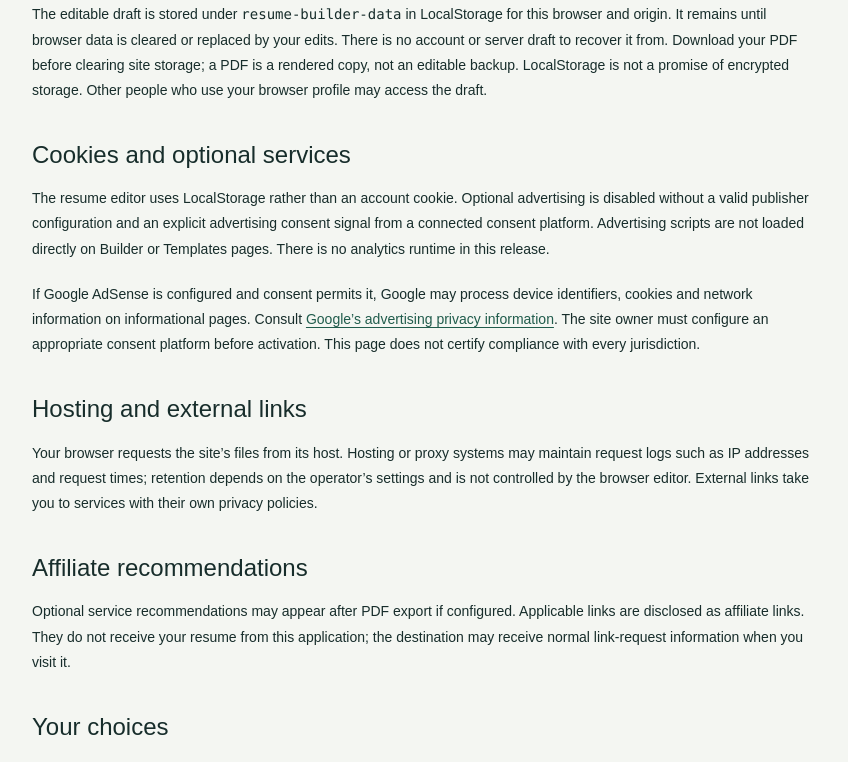
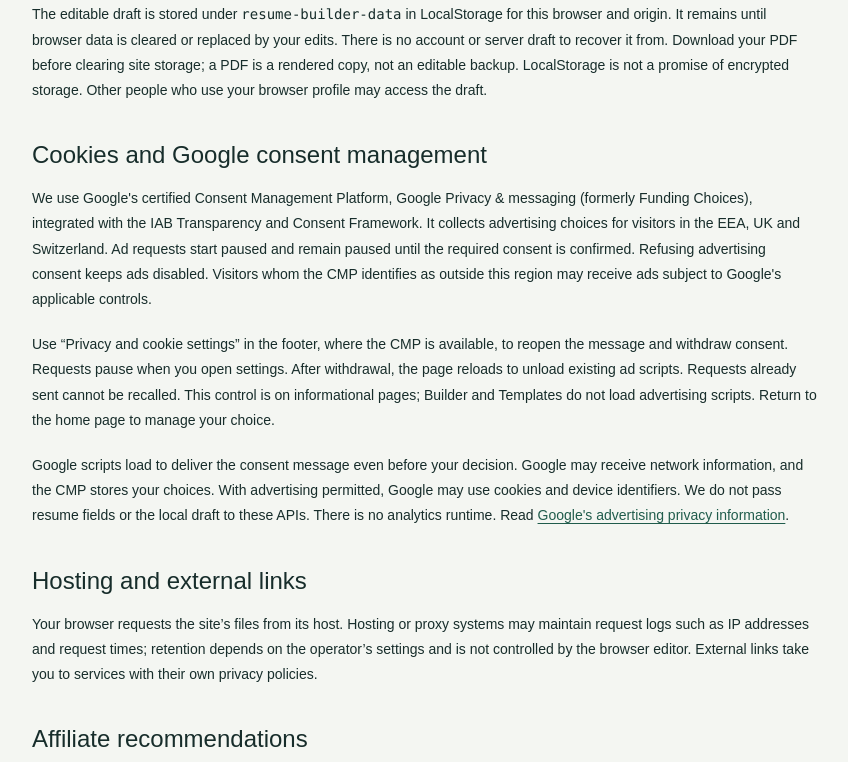
Before and after one commit to Jahid-Hossan/cv-builder, a Next.js app: page /privacy in a window 1280 px wide. Shown: the part 490-1252 px from the top of the page, without its empty margins (215-1063 px from the left). Built offline with nearby package versions, Linux system fonts and the light colour scheme; no server answers.

Commit message:
feat: integrate Google CMP consent and withdrawal controls

```diff
--- a/package.json
+++ b/package.json
@@ -6,7 +6,7 @@
   "scripts": {
     "dev": "next dev --hostname 0.0.0.0",
     "build": "next build",
-    "test": "node --test tests/resume.test.js tests/site.test.js"
+    "test": "node --test tests/*.test.js"
   },
   "dependencies": {
     "@dnd-kit/core": "^6.3.1",
--- a/src/app/globals.css
+++ b/src/app/globals.css
@@ -1596,3 +1596,5 @@
   .resource-grid { grid-template-columns:1fr; }
   .site-footer { padding:24px 20px; }
 }
+
+.privacy-settings { background:none; border:0; padding:0; color:inherit; text-decoration:underline; cursor:pointer; font:inherit; }
--- a/src/app/layout.jsx
+++ b/src/app/layout.jsx
@@ -22,6 +22,8 @@
   return (
     <html lang="en">
       <body>
+        {/* Pause before hydration or any AdSense insertion. This loads no remote code. */}
+        <script dangerouslySetInnerHTML={{ __html: "(window.adsbygoogle=window.adsbygoogle||[]).pauseAdRequests=1;" }} />
         <a className="skip-link" href="#main-content">
           Skip to content
         </a>
--- a/src/app/privacy/page.jsx
+++ b/src/app/privacy/page.jsx
@@ -10,7 +10,7 @@
     <main className="content-page">
       <h1>Privacy Policy</h1>
       <p>
-        Policy updated: <time dateTime="2026-10-03">3 October 2026</time>
+        Policy updated: <time dateTime="2026-10-04">4 October 2026</time>
       </p>
       <h2>Resume information</h2>
       <p>
@@ -30,28 +30,33 @@
         is not a promise of encrypted storage. Other people who use your browser
         profile may access the draft.
       </p>
-      <h2>Cookies and optional services</h2>
+      <h2>Cookies and Google consent management</h2>
       <p>
-        The resume editor uses LocalStorage rather than an account cookie.
-        Optional advertising is disabled without a valid publisher configuration
-        and an explicit advertising consent signal from a connected consent
-        platform. Advertising scripts are not loaded directly on Builder or
-        Templates pages. There is no analytics runtime in this release.
+        We use Google's certified Consent Management Platform, Google Privacy
+        &amp; messaging (formerly Funding Choices), integrated with the IAB
+        Transparency and Consent Framework. It collects advertising choices
+        for visitors in the EEA, UK and Switzerland. Ad requests start paused
+        and remain paused until the required consent is confirmed. Refusing
+        advertising consent keeps ads disabled. Visitors whom the CMP identifies
+        as outside this region may receive ads subject to Google's applicable controls.
       </p>
       <p>
-        If Google AdSense is configured and consent permits it, Google may
-        process device identifiers, cookies and network information on
-        informational pages. Consult{" "}
-        <a
-          href="https://policies.google.com/technologies/ads"
-          target="_blank"
-          rel="noopener noreferrer"
-        >
-          Google’s advertising privacy information
-        </a>
-        . The site owner must configure an appropriate consent platform before
-        activation. This page does not certify compliance with every
-        jurisdiction.
+        Use “Privacy and cookie settings” in the footer, where the CMP is
+        available, to reopen the message and withdraw consent. Requests pause
+        when you open settings. After withdrawal, the page reloads to unload
+        existing ad scripts. Requests already sent cannot be recalled.
+        This control is on informational pages; Builder and Templates do not
+        load advertising scripts. Return to the home page to manage your choice.
+      </p>
+      <p>
+        Google scripts load to deliver the consent message even before your
+        decision. Google may receive network information, and the CMP stores
+        your choices. With advertising permitted, Google may use cookies and
+        device identifiers. We do not pass resume fields or the local draft to
+        these APIs. There is no analytics runtime. Read{' '}
+        <a href="https://policies.google.com/technologies/ads" target="_blank" rel="noopener noreferrer">
+          Google's advertising privacy information
+        </a>.
       </p>
       <h2>Hosting and external links</h2>
       <p>
--- a/src/components/OptionalAdvertising.jsx
+++ b/src/components/OptionalAdvertising.jsx
@@ -3,35 +3,52 @@
 import { usePathname } from "next/navigation";
 import Script from "next/script";
 import { siteConfig, validAdsenseId } from "../config/site";
-// The owner must wire a real CMP to this bridge. No consent is assumed or stored here.
+import { adDecision, excludedFromAds, pauseAds } from "../utils/consent";
+
 export default function OptionalAdvertising() {
   const pathname = usePathname();
-  const [allowed, setAllowed] = useState(false);
+  const [initialized, setInitialized] = useState(false);
   useEffect(() => {
-    const update = () =>
-      setAllowed(
-        window.location.origin === siteConfig.url &&
-          window.cvBuilderConsent?.advertising === true,
-      );
-    update();
-    window.addEventListener("cv-builder-consent-change", update);
-    return () =>
-      window.removeEventListener("cv-builder-consent-change", update);
-  }, []);
-  // Never run third-party advertising code on pages displaying saved resume data.
-  if (
-    !allowed ||
-    !validAdsenseId(siteConfig.adsenseClientId) ||
-    ["/builder", "/templates"].includes(pathname?.replace(/\/+$/, ""))
-  )
-    return null;
-  return (
-    <Script
-      id="cv-builder-adsense"
-      strategy="afterInteractive"
-      async
-      crossOrigin="anonymous"
-      src={`https://pagead2.googlesyndication.com/pagead/js/adsbygoogle.js?client=${siteConfig.adsenseClientId}`}
-    />
-  );
+    setInitialized(false);
+    pauseAds();
+    if (excludedFromAds(pathname) || !validAdsenseId(siteConfig.adsenseClientId) || window.location.origin !== siteConfig.url) return;
+    let active = true, subscribed = false, listenerId, previouslyAllowed = false, reviewing = false;
+    window.googlefc = window.googlefc || {};
+    window.googlefc.callbackQueue = window.googlefc.callbackQueue || [];
+    const beginReview = () => { reviewing = true; pauseAds(); };
+    window.addEventListener('cv-consent-review', beginReview);
+    const subscribe = () => {
+      if (!active || subscribed || typeof window.__tcfapi !== 'function') return;
+      subscribed = true;
+      window.__tcfapi('addEventListener', 2, (tc, success) => {
+        if (!active) return;
+        if (tc?.listenerId !== undefined) listenerId = tc.listenerId;
+        if (reviewing && tc?.eventStatus !== 'useractioncomplete') { pauseAds(); return; }
+        if (tc?.eventStatus === 'useractioncomplete') reviewing = false;
+        const allowed = adDecision(tc, success);
+        (window.adsbygoogle = window.adsbygoogle || []).pauseAdRequests = allowed ? 0 : 1;
+        // Unload running ad scripts/iframes after a settled withdrawal. CMP owns persistence.
+        if (!allowed && previouslyAllowed && success && tc?.eventStatus === 'useractioncomplete') {
+          window.location.reload();
+          return;
+        }
+        if (allowed) previouslyAllowed = true;
+      });
+    };
+    window.googlefc.callbackQueue.push({ CONSENT_API_READY: subscribe });
+    window.googlefc.callbackQueue.push({ CONSENT_DATA_READY: subscribe });
+    subscribe();
+    // React inserts AdSense only after pause + callbacks have been installed.
+    setInitialized(true);
+    return () => {
+      active = false;
+      pauseAds();
+      window.removeEventListener('cv-consent-review', beginReview);
+      if (listenerId !== undefined && typeof window.__tcfapi === 'function')
+        window.__tcfapi('removeEventListener', 2, () => {}, listenerId);
+    };
+  }, [pathname]);
+  if (!initialized || excludedFromAds(pathname) || !validAdsenseId(siteConfig.adsenseClientId)) return null;
+  return <Script id="cv-builder-adsense" strategy="afterInteractive" async crossOrigin="anonymous"
+    src={`https://pagead2.googlesyndication.com/pagead/js/adsbygoogle.js?client=${siteConfig.adsenseClientId}`} />;
 }
--- /dev/null
+++ b/src/components/PrivacySettings.jsx
@@ -0,0 +1,25 @@
+"use client";
+import { useEffect, useState } from 'react';
+import { usePathname } from 'next/navigation';
+import { excludedFromAds, pauseAds } from '../utils/consent';
+export default function PrivacySettings() {
+  const [available, setAvailable] = useState(false);
+  const pathname = usePathname();
+  useEffect(() => {
+    let active = true;
+    setAvailable(false);
+    if (excludedFromAds(pathname)) return;
+    window.googlefc = window.googlefc || {};
+    window.googlefc.callbackQueue = window.googlefc.callbackQueue || [];
+    window.googlefc.callbackQueue.push({ CONSENT_API_READY: () => {
+      if (active) setAvailable(typeof window.googlefc.showRevocationMessage === 'function');
+    }});
+    return () => { active = false; };
+  }, [pathname]);
+  if (!available || excludedFromAds(pathname)) return null;
+  return <button type="button" className="privacy-settings" onClick={() => {
+    pauseAds();
+    window.dispatchEvent(new Event('cv-consent-review'));
+    window.googlefc.callbackQueue.push({ CONSENT_API_READY: () => window.googlefc.showRevocationMessage() });
+  }}>Privacy and cookie settings</button>;
+}
--- a/src/components/SiteFooter.jsx
+++ b/src/components/SiteFooter.jsx
@@ -1,3 +1,4 @@
+import PrivacySettings from "./PrivacySettings";
 import Link from "./SiteLink";
 export default function SiteFooter() {
   return (
@@ -15,6 +16,7 @@
             {label}
           </Link>
         ))}
+      <PrivacySettings />
       </nav>
     </footer>
   );
--- /dev/null
+++ b/src/utils/consent.js
@@ -0,0 +1,22 @@
+// Google vendor 755. Unknown/error/UI-open states never authorize requests.
+export function adDecision(tc, success) {
+  if (!success || !tc || tc.cmpStatus !== 'loaded') return false;
+  if (!['tcloaded', 'useractioncomplete'].includes(tc.eventStatus)) return false;
+  if (tc.gdprApplies === false) return true;
+  if (tc.gdprApplies !== true || !tc.tcString) return false;
+  const vendor = 755;
+  const consent = id => tc.purpose?.consents?.[id] === true && tc.vendor?.consents?.[vendor] === true;
+  const interest = id => tc.purpose?.legitimateInterests?.[id] === true && tc.vendor?.legitimateInterests?.[vendor] === true;
+  return [1, 3, 4, 2, 7, 9, 10].every(id => {
+    const restriction = tc.publisher?.restrictions?.[id]?.[vendor];
+    if (restriction === 0) return false;
+    if ([1, 3, 4].includes(id)) return restriction !== 2 && consent(id);
+    return restriction === 1 ? consent(id) : restriction === 2 ? interest(id) : (consent(id) || interest(id));
+  });
+}
+export function excludedFromAds(path) {
+  return ['/builder', '/templates'].includes(path.replace(/\/+$/, ''));
+}
+export function pauseAds() {
+  (window.adsbygoogle = window.adsbygoogle || []).pauseAdRequests = 1;
+}
```
Also changed, not shown: 4 other files (tests, documents, lock files or other folders).
